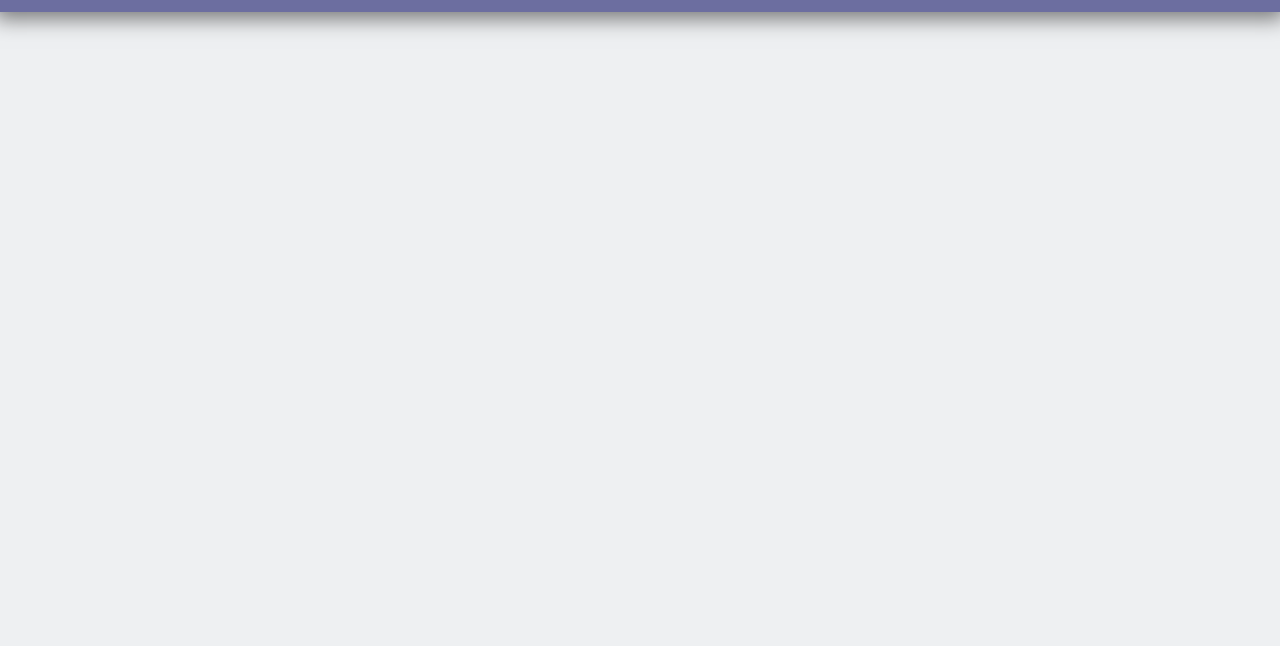
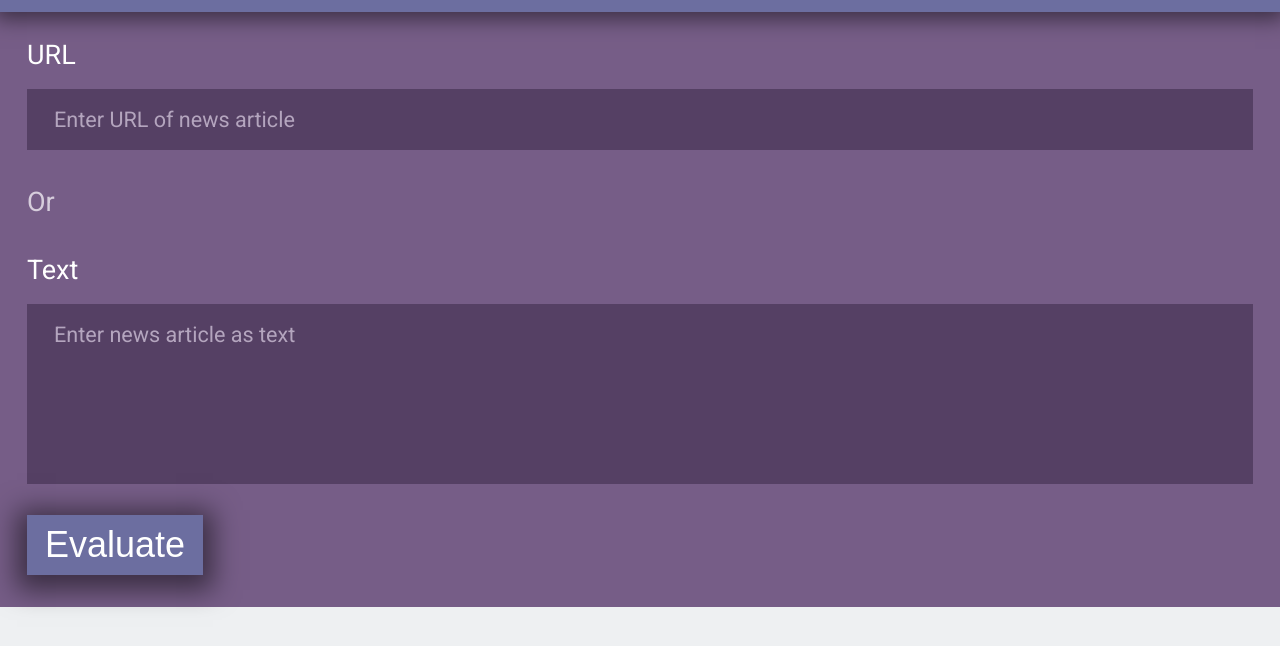
Before and after one commit to srijan-nayak/news-evaluator, a website built with webpack: page src/client/html/index.html in a window 1280 px wide. Shown: the part 60-706 px from the top of the page. Built offline with nearby package versions, Linux system fonts and the light colour scheme.

Commit message:
feat: Add styled input form

```diff
--- a/src/client/html/index.html
+++ b/src/client/html/index.html
@@ -13,6 +13,23 @@
   <header class="header">
     <span class="title">News Evaluator</span>
   </header>
+
+  <main>
+    <section class="inputs-section">
+      <form>
+        <div class="input-group">
+          <label for="news-url">URL</label>
+          <input type="url" id="news-url" placeholder="Enter URL of news article">
+        </div>
+        <p>Or</p>
+        <div class="input-group">
+          <label for="news-text">Text</label>
+          <textarea id="news-text" placeholder="Enter news article as text"></textarea>
+        </div>
+        <button type="submit">Evaluate</button>
+      </form>
+    </section>
+  </main>
 </body>
 
 </html>
--- a/src/client/index.js
+++ b/src/client/index.js
@@ -1,3 +1,4 @@
 import "./sass/header.scss";
 import "./sass/main.scss";
+import "./sass/inputs-section.scss";
 import "./js/app";
--- a/src/client/js/app.js
+++ b/src/client/js/app.js
@@ -1 +1,6 @@
 console.log("stuff works");
+
+const inputsForm = document.querySelector(".inputs-section form");
+inputsForm.addEventListener("submit", (event) => {
+  event.preventDefault();
+});
--- a/src/client/sass/_base.scss
+++ b/src/client/sass/_base.scss
@@ -1,3 +1,8 @@
+$primary-color: #6c6ea0;
+$secondary-color: #765d87;
+$font-stack: "Roboto", sans-serif;
+$font-size: 1.8rem;
+
 * {
   box-sizing: border-box;
   margin: 0;
@@ -11,8 +16,5 @@ html {
 body {
   background-color: #eef0f2;
   min-height: 100vh;
-  font-family: "Roboto", sans-serif;
+  font-family: $font-stack;
 }
-
-$primary-color: #6c6ea0;
-$font-size: 1.8rem;
--- /dev/null
+++ b/src/client/sass/inputs-section.scss
@@ -0,0 +1,75 @@
+@use "base";
+
+$input-color: #554064;
+$input-placeholder-color: #b4a5be;
+
+.inputs-section {
+  background-color: base.$secondary-color;
+  padding: base.$font-size * 1.5;
+
+  p {
+    font-size: base.$font-size * 1.5;
+    color: scale-color($color: base.$secondary-color, $lightness: 70%);
+  }
+
+  .input-group,
+  p {
+    margin-bottom: base.$font-size * 2;
+  }
+
+  button {
+    background-color: base.$primary-color;
+    border: none;
+    color: #fff;
+    font-size: base.$font-size * 2;
+    padding: base.$font-size * 0.5 base.$font-size;
+    box-shadow: 0px 5px 25px 10px rgba(0, 0, 0, 0.5);
+    transform: translateY(-0.5rem);
+    transition: all 200ms ease-out;
+
+    &:hover,
+    &:focus {
+      background-color: scale-color(
+        $color: base.$primary-color,
+        $lightness: 10%
+      );
+      cursor: pointer;
+    }
+
+    &:active {
+      box-shadow: 0px 1px 10px 1px rgba(0, 0, 0, 0.5);
+      transform: translateY(0);
+    }
+  }
+}
+
+.input-group {
+  display: flex;
+  flex-direction: column;
+
+  label {
+    color: #fff;
+    font-size: base.$font-size * 1.5;
+    margin-bottom: base.$font-size;
+  }
+
+  input,
+  textarea {
+    background-color: $input-color;
+    border: none;
+    padding: base.$font-size base.$font-size * 1.5;
+    font-size: base.$font-size * 1.2;
+    font-family: base.$font-stack;
+    color: #fff;
+
+    &::placeholder {
+      opacity: 1;
+      color: $input-placeholder-color;
+    }
+  }
+
+  textarea {
+    height: base.$font-size * 10;
+    resize: none;
+  }
+}
```
